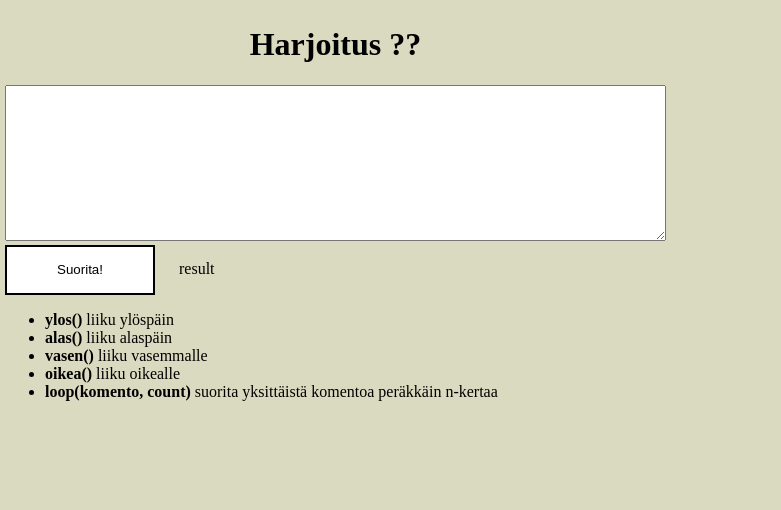
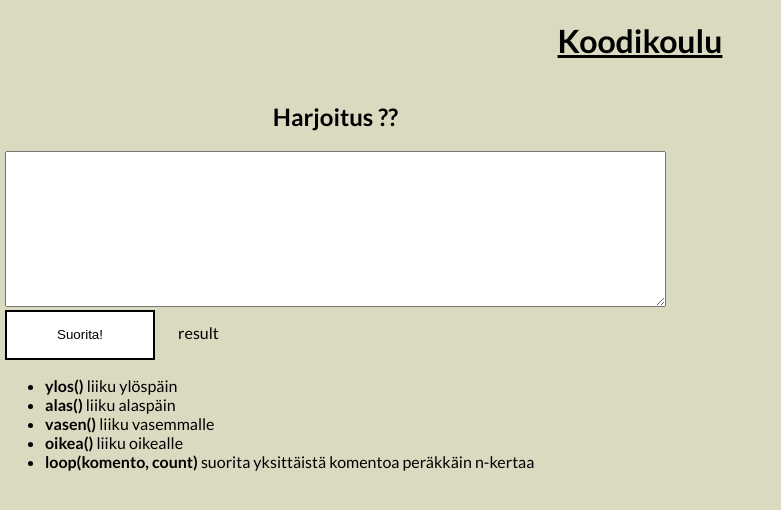
Before and after one commit to jakaarl/bunny-game, a website: page public/index.html in a window 1280 px wide. Shown: the whole page, without its empty margins (0-781 px from the left). Drawn offline with nearby package versions, Linux system fonts and the light colour scheme.

Commit message:
add lato font

```diff
--- a/public/index.html
+++ b/public/index.html
@@ -2,14 +2,16 @@
 <html>
   <head>
     <title>Bunny Game</title>
+    <link href='http://fonts.googleapis.com/css?family=Lato:400,700' rel='stylesheet' type='text/css'>
     <link rel="stylesheet" href="styles/styles.css">
     <script src="https://cdnjs.cloudflare.com/ajax/libs/jquery/3.2.1/jquery.min.js"></script>
     <script src="lib/game.js"></script>
   </head>
   <body>
+    <h1 class="header">Koodikoulu</h1>
     <div class="main">
       <div class="container">
-        <h1 class="level-name">Harjoitus ??</h1>
+        <h2 class="level-name">Harjoitus ??</h2>
         <div><textarea id="code" cols="80" rows="10"></textarea></div>
         <div>
           <button class="button execute" onclick="execute()">Suorita!</button>
--- a/public/styles/styles.css
+++ b/public/styles/styles.css
@@ -4,6 +4,13 @@ html, body {
   padding: 0;
   margin: 0;
   background-color: #DADAC0;
+  font-family: 'Lato', sans-serif;
+  font-weight: 400;
+}
+
+.header {
+  text-align: center;
+  text-decoration: underline;
 }
 
 .level-name {
--- a/src/main/game.js
+++ b/src/main/game.js
@@ -179,7 +179,7 @@ window.onload = function () {
 
         if (currentCommandIndex < commands.length) {
           setTimeout(executeNextCommand, MOVEMENT_COOLDOWN_TIME_MS);
-        } else {
+        } else if (state.status !== STATUS_NEXT_LEVEL) {
           $('.program-result-message').text('Jokin komento ei nyt täsmännyt.')
         }
       }
```
